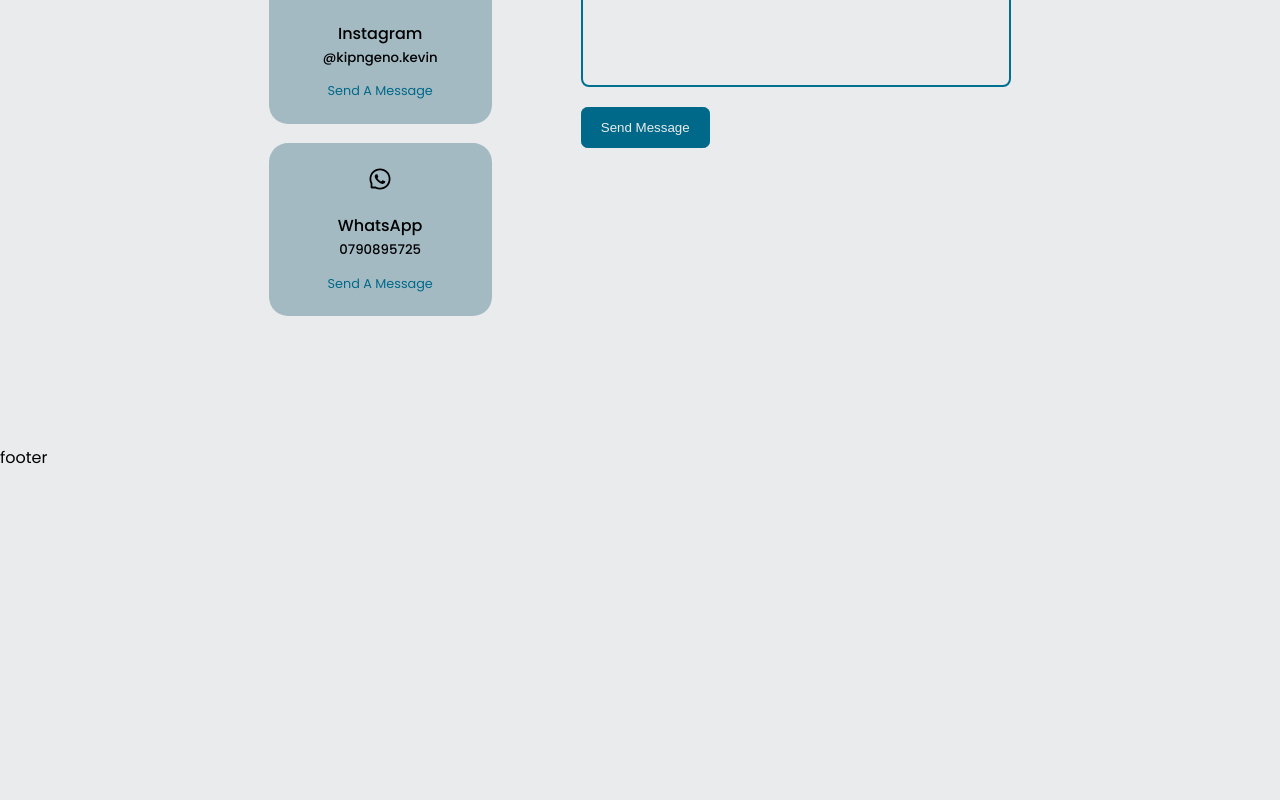
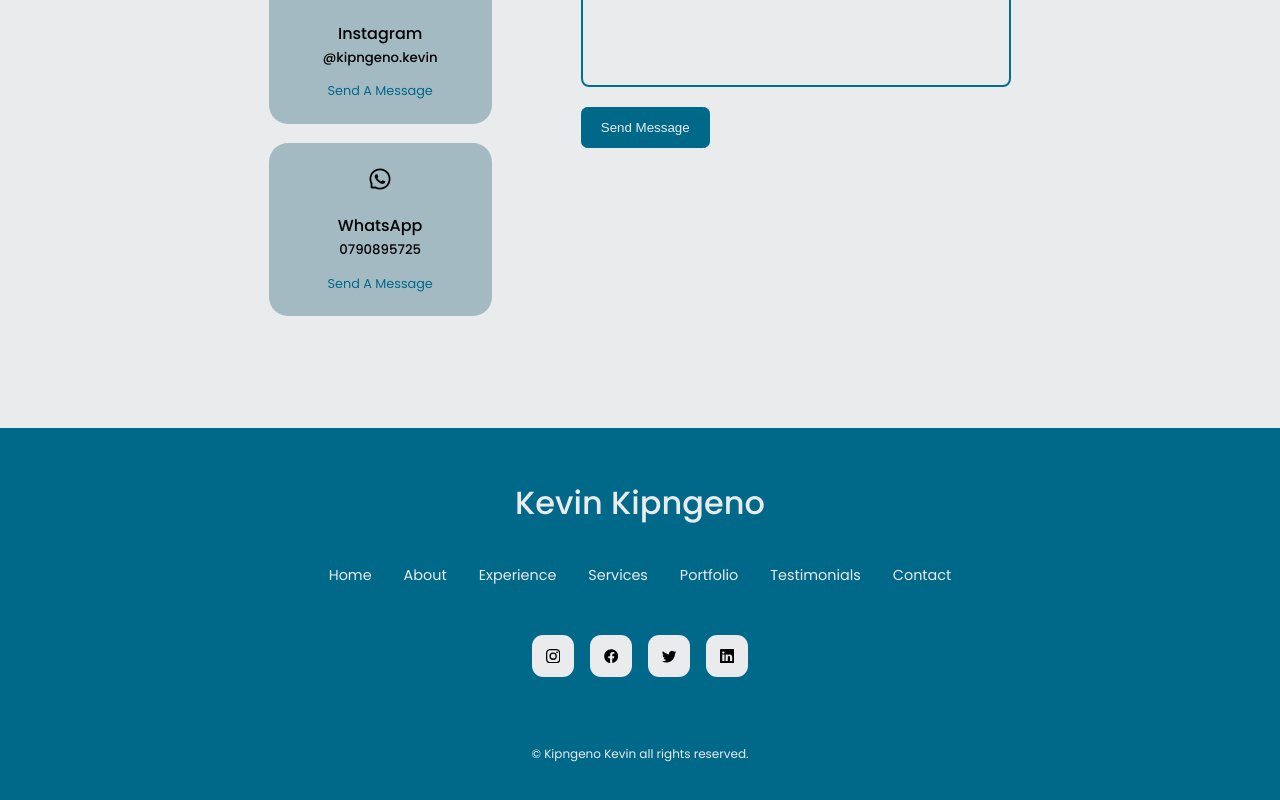
Before and after one commit to kipngenokevin/kipngenokevin-portfolio, a React (Create React App) app: page / in a window 1280 px wide. Shown: the part 5379-6179 px from the top of the page. Before the commit the page ends 5851 px from the top, so only its background shows below. Built offline with nearby package versions, Linux system fonts and the light colour scheme.

Commit message:
Project Done

```diff
--- a/package.json
+++ b/package.json
@@ -1,5 +1,6 @@
 {
   "name": "kipngenokevin-portfolio",
+  "homepage": "http://kevinkipngeno.com",
   "version": "0.1.0",
   "private": true,
   "dependencies": {
--- a/src/components/footer/footer.css
+++ b/src/components/footer/footer.css
@@ -0,0 +1,69 @@
+footer {
+    background: var(--color-primary);
+    padding: 3rem 0;
+    text-align: center;
+    font-size: 0.9rem;
+    margin-top: 7rem;
+}
+
+footer a {
+    color: var(--color-bg);
+}
+
+.footer__logo {
+    font-size: 2rem;
+    font-weight: 500;
+    margin-bottom: 2rem;
+    display: inline-block;
+}
+
+.permalinks {
+    display: flex;
+    flex-wrap: wrap;
+    justify-content: center;
+    gap: 2rem;
+    margin: 0 auto 3rem;
+}
+
+.footer__socials {
+    display: flex;
+    justify-content: center;
+    gap: 1rem;
+    margin-bottom: 4rem;
+}
+
+.footer__socials a {
+    background: var(--color-bg);
+    color: var(--color-black);
+    padding: 0.8rem;
+    border-radius: 0.7rem;
+    display: flex;
+    border: 1px solid transparent;
+}
+
+.footer__socials a:hover {
+    background: transparent;
+    color: var(--color-bg);
+    border-color: var(--color-bg);
+}
+
+.footer__copyright {
+    margin-bottom: 4rem;
+    color: var(--color-bg);
+}
+
+/*============= MEDIA QUERIES (MEDIUM DEVICES) ==================*/
+@media  screen and (max-width: 1024px) {
+
+ }
+
+ /*============= MEDIA QUERIES (SMALL DEVICES) ==================*/
+ @media  screen and (max-width: 600px) {
+    .permalinks {
+        flex-direction: column;
+        gap: 1.5rem;
+    }
+    .footer__socials {
+        margin-bottom: 2.6rem;
+    }
+ }
--- a/src/components/footer/footer.jsx
+++ b/src/components/footer/footer.jsx
@@ -1,10 +1,32 @@
 import React from 'react'
 import './footer.css'
+import {FaFacebook} from 'react-icons/fa'
+import {BsInstagram, BsTwitter, BsLinkedin} from 'react-icons/bs'
 
-function footer() {
+const Footer = () => {
   return (
-    <section id='footer'>footer</section>
+   <footer>
+    <a href='#' className='footer__logo'> Kevin Kipngeno</a>
+    <ul className='permalinks'>
+      <li><a href='#'>Home</a></li>
+      <li><a href='#about'>About</a></li>
+      <li><a href='#experience'>Experience</a></li>
+      <li><a href='#services'>Services</a></li>
+      <li><a href='#portfolio'>Portfolio</a></li>
+      <li><a href='#testimonials'>Testimonials</a></li>
+      <li><a href='#contact'>Contact</a></li>
+    </ul>
+    <div className='footer__socials'>
+      <a href='https://www.instagram.com/kipngeno.kevin/'><BsInstagram/></a>
+      <a href='https://www.facebook.com/kipngeno.kevin/'><FaFacebook/></a>
+      <a href='https://www.twitter.com/kipngeno.kevin/'><BsTwitter/></a>
+      <a href='https://www.linkedin.com/kipngeno.kevin/'><BsLinkedin/></a>
+    </div>
+    <div className='footer__copyright'>
+      <small>&copy; Kipngeno Kevin all rights reserved.</small>
+    </div>
+   </footer>
   )
 }
 
-export default footer
+export default Footer
```
